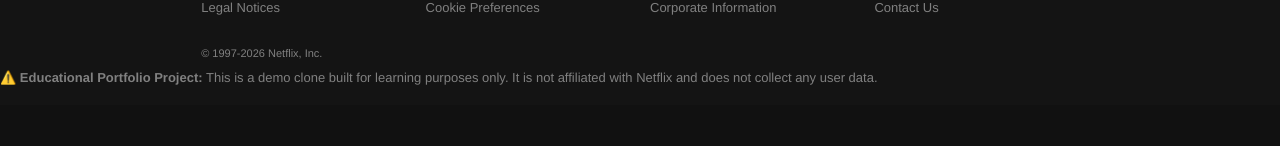
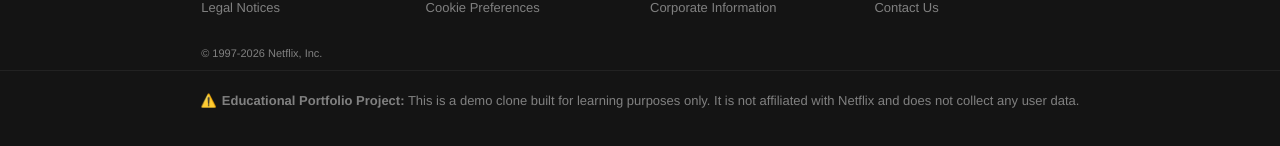
Before and after one commit to Anan1729/Netflix-Clone, a React (Vite) app: page / in a window 1280 px wide. Shown: the part 1356-1502 px from the top of the page. Before the commit the page ends 1461 px from the top, so only its background shows below. Built offline with nearby package versions, Linux system fonts and the light colour scheme; no server answers.

Commit message:
fixing style

```diff
--- a/src/Components/Footer/Footer.jsx
+++ b/src/Components/Footer/Footer.jsx
@@ -62,10 +62,23 @@ const Footer = () => {
         {/* Footer Text (Copyright/Date) */}
         <p className={styles.footerText}>© 1997-2026 Netflix, Inc.</p>
       </div>
-      <div className="demo-disclaimer-banner">
-        <span>⚠️</span> <strong>Educational Portfolio Project:</strong> This is
-        a demo clone built for learning purposes only. It is not affiliated with
-        Netflix and does not collect any user data.
+      <div
+        style={{
+          backgroundColor: "#141414",
+          color: "#808080",
+          textAlign: "center",
+          padding: "20px 10px",
+          fontSize: "13px",
+          lineHeight: "1.5",
+          borderTop: "1px solid #222",
+          width: "100%",
+          fontFamily: "Helvetica, Arial, sans-serif",
+        }}
+      >
+        <span style={{ color: "#e50914", marginRight: "5px" }}>⚠️</span>
+        <strong>Educational Portfolio Project:</strong> This is a demo clone
+        built for learning purposes only. It is not affiliated with Netflix and
+        does not collect any user data.
       </div>
     </footer>
   );
```
